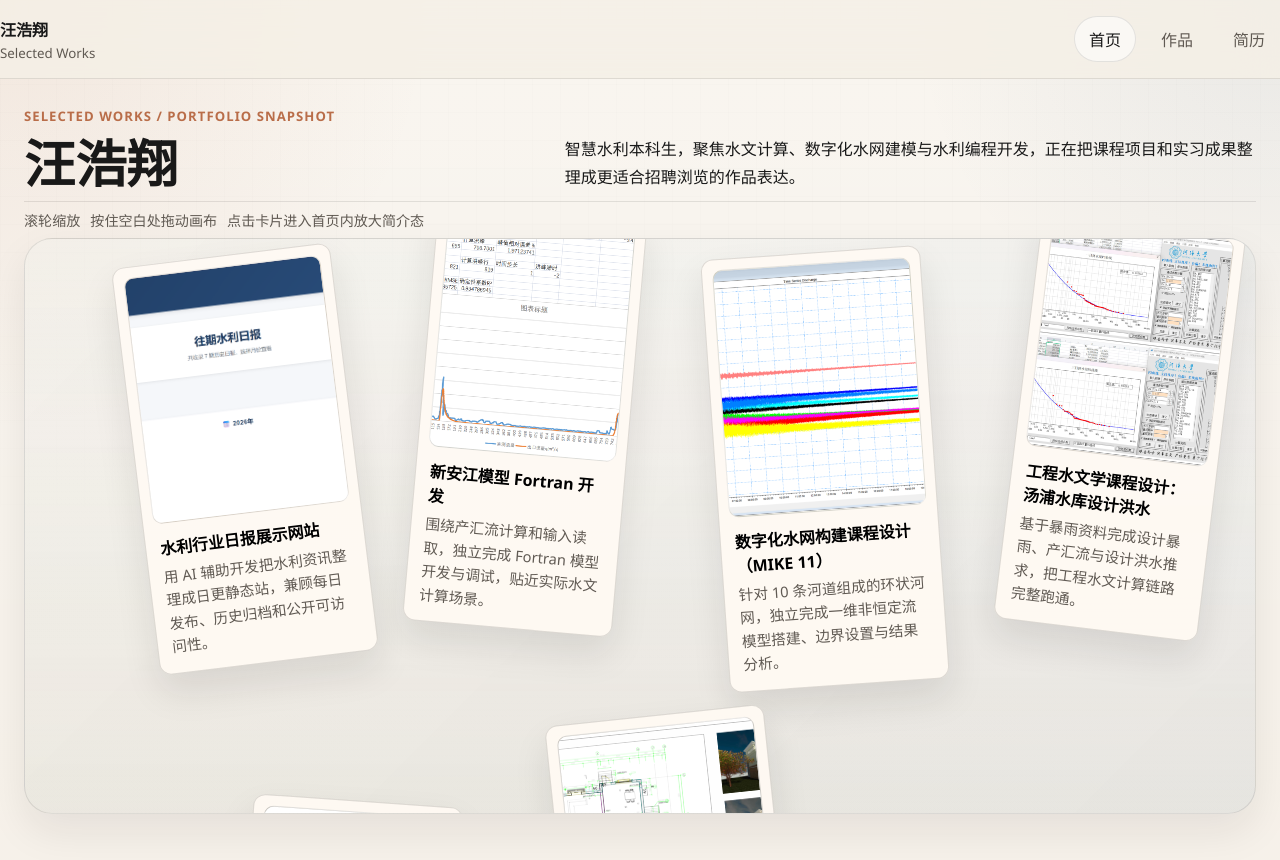
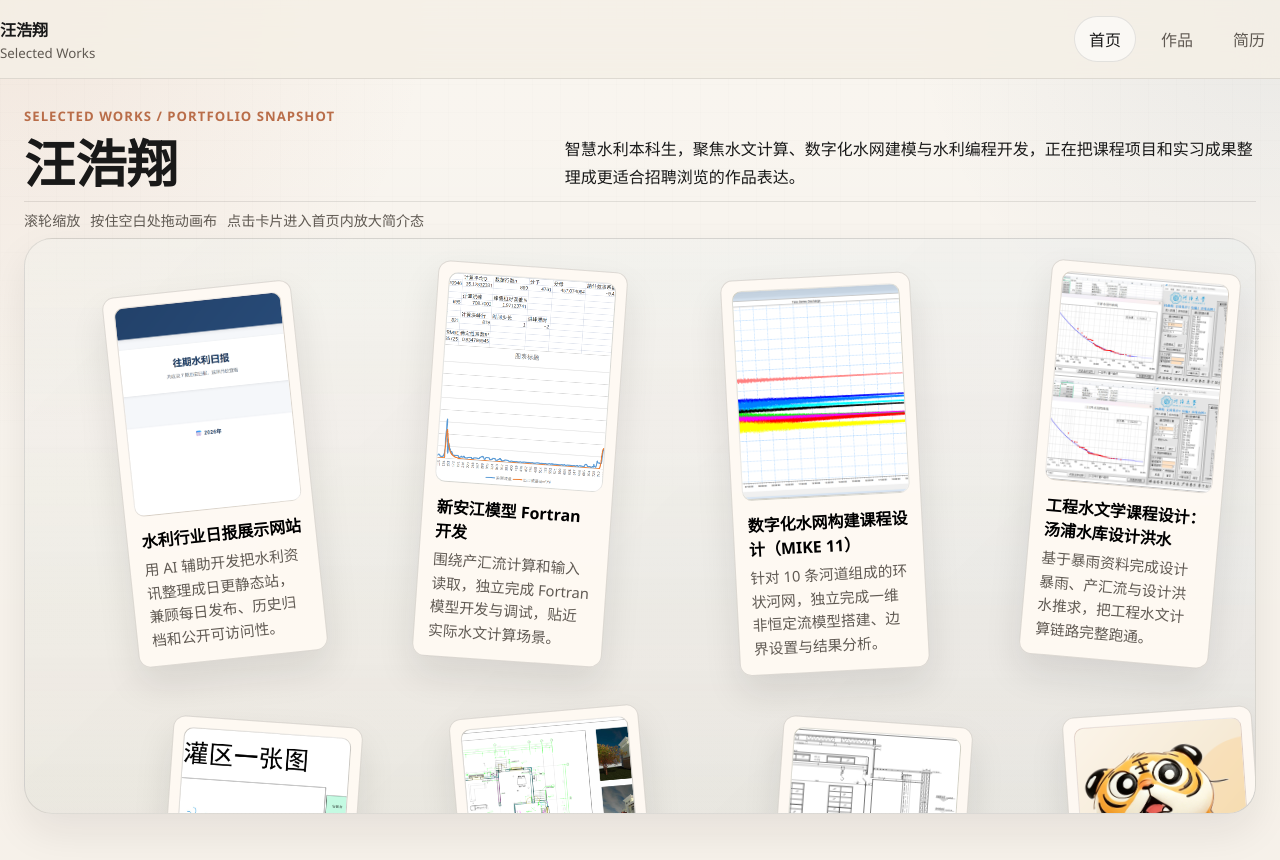
Before and after one commit to Wilfredox/self-introduction, a React (Vite) app: page / in a window 1280 px wide. Built offline with nearby package versions, Linux system fonts and the light colour scheme.

Commit message:
画布调整

```diff
--- a/src/components/CollageStage.tsx
+++ b/src/components/CollageStage.tsx
@@ -7,17 +7,18 @@ const WORLD_WIDTH = 1560;
 const WORLD_HEIGHT = 1260;
 const MIN_SCALE = 0.72;
 const MAX_SCALE = 1.9;
+const DESKTOP_INITIAL_Y = 14;
 const PLACEMENTS = [
-  { x: 220, y: 220, width: 220, rotate: -7 },
-  { x: 500, y: 180, width: 210, rotate: 5 },
-  { x: 800, y: 230, width: 220, rotate: -4 },
-  { x: 1095, y: 185, width: 205, rotate: 7 },
-  { x: 1365, y: 255, width: 205, rotate: -5 },
-  { x: 320, y: 760, width: 210, rotate: 4 },
-  { x: 650, y: 680, width: 220, rotate: -6 },
-  { x: 960, y: 860, width: 225, rotate: 5 },
-  { x: 1215, y: 815, width: 210, rotate: -5 },
-  { x: 1260, y: 1060, width: 210, rotate: 4 }
+  { x: 190, y: 235, width: 190, rotate: -6 },
+  { x: 495, y: 225, width: 190, rotate: 4 },
+  { x: 800, y: 235, width: 190, rotate: -3 },
+  { x: 1105, y: 225, width: 190, rotate: 5 },
+  { x: 1410, y: 235, width: 190, rotate: -4 },
+  { x: 230, y: 680, width: 190, rotate: 4 },
+  { x: 535, y: 670, width: 190, rotate: -5 },
+  { x: 840, y: 680, width: 190, rotate: 4 },
+  { x: 1145, y: 670, width: 190, rotate: -4 },
+  { x: 1450, y: 680, width: 190, rotate: 4 }
 ];
 
 function clamp(value: number, min: number, max: number) {
@@ -83,7 +84,7 @@ export function CollageStage({
     const fitScale = Math.min((bounds.width - 48) / WORLD_WIDTH, (bounds.height - 48) / WORLD_HEIGHT);
     const scale = clamp(bounds.width < 768 ? fitScale * 0.96 : fitScale, MIN_SCALE, 1);
     const x = (bounds.width - WORLD_WIDTH * scale) / 2;
-    const y = (bounds.height - WORLD_HEIGHT * scale) / 2;
+    const y = bounds.width < 768 ? (bounds.height - WORLD_HEIGHT * scale) / 2 : DESKTOP_INITIAL_Y;
     applyTransform({ x, y, scale });
   }, [applyTransform]);
 
```
